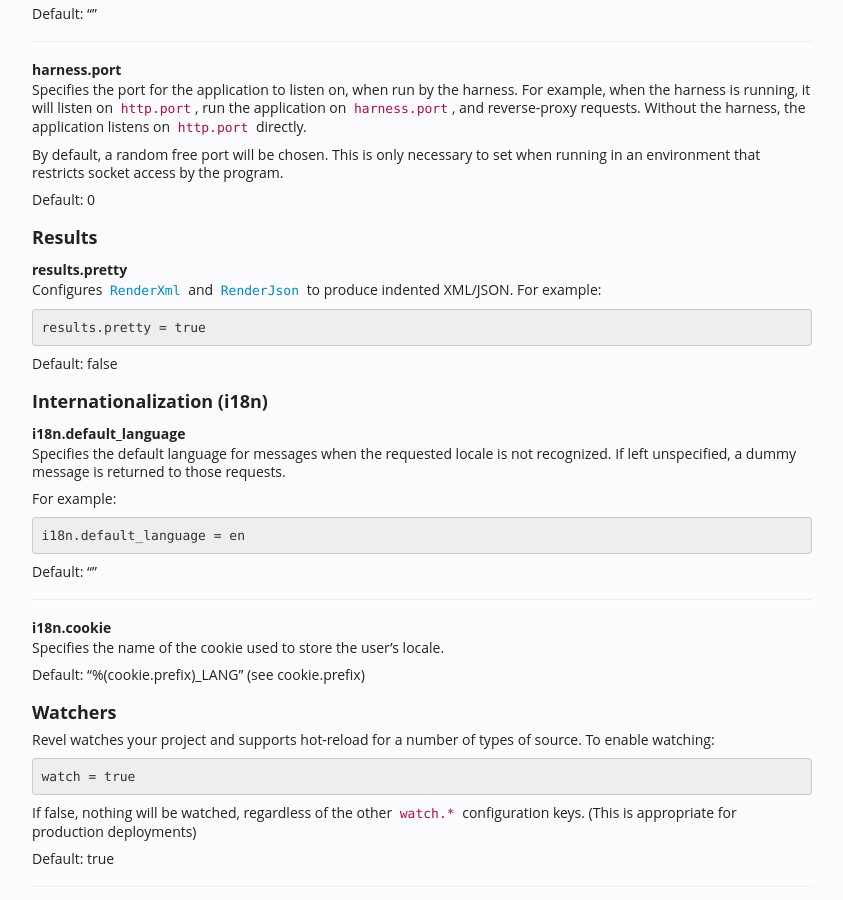
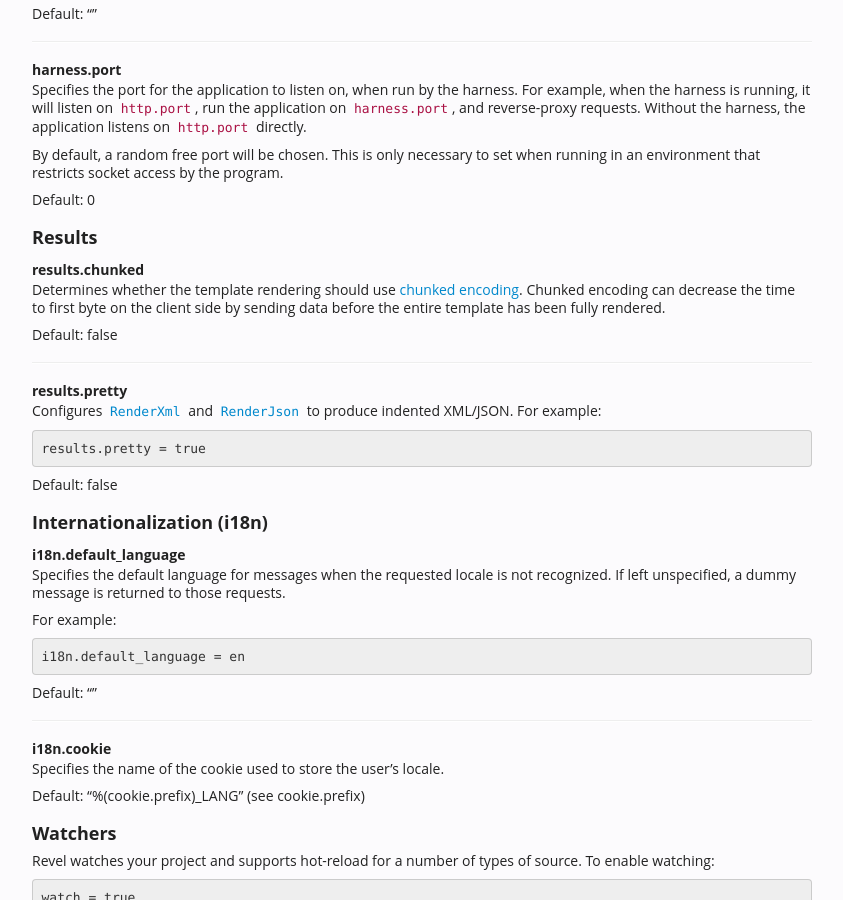
Before and after one commit to revel/revel, a Jekyll site: the page built from manual/appconf.md, in a window 1280 px wide and 900 px high, scrolled down 1625 px. Shown: the whole window, without its empty margins (298-1141 px from the left). Built offline with Jekyll 4.4.1, drawn with Linux system fonts in a browser that asks for light colours.

Commit message:
appconf: Add results.chunked

```diff
--- a/manual/appconf.md
+++ b/manual/appconf.md
@@ -114,6 +114,16 @@
 
 ### Results
 
+#### results.chunked
+
+Determines whether the template rendering should use
+[chunked encoding](en.wikipedia.org/wiki/Chunked_transfer_encoding).  Chunked
+encoding can decrease the time to first byte on the client side by sending data
+before the entire template has been fully rendered.
+
+Default: false
+
+***
 #### results.pretty
 
 Configures [`RenderXml`](../docs/godoc/controller.html#RenderXml) and
```
